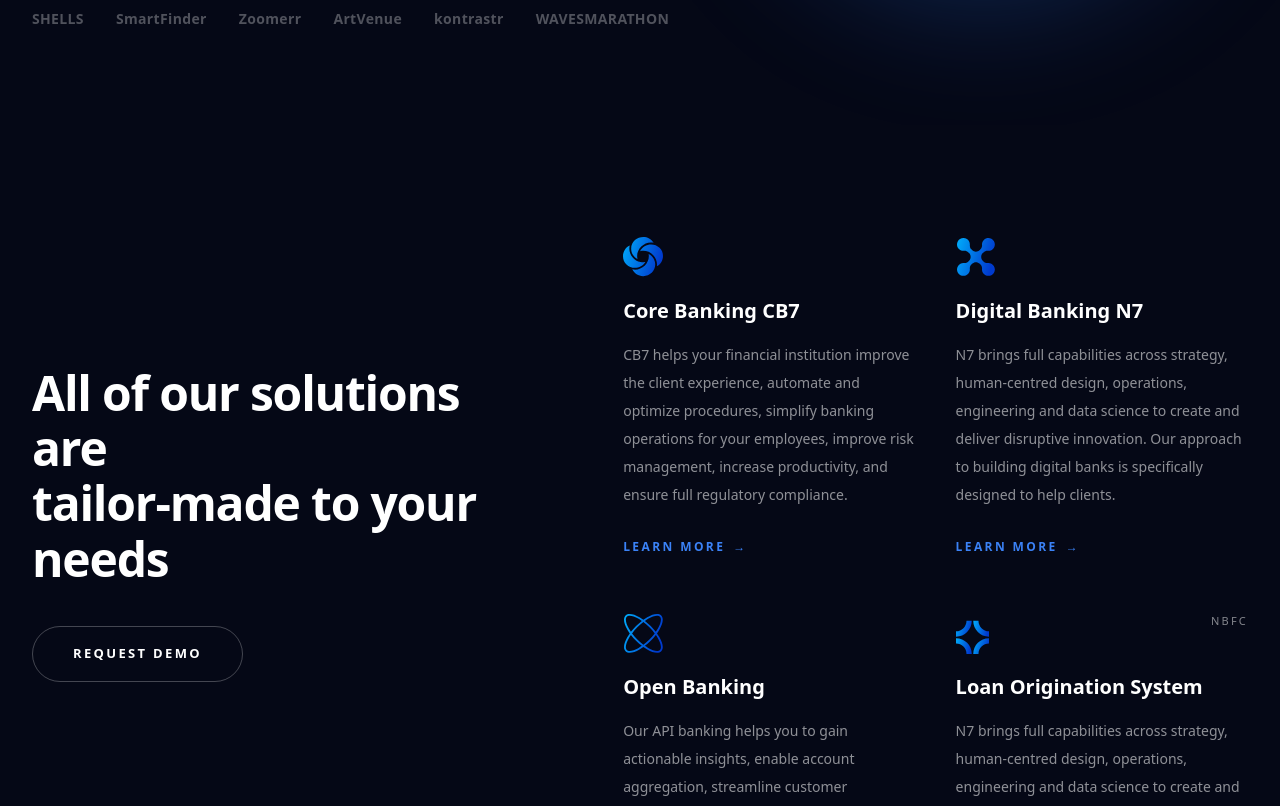
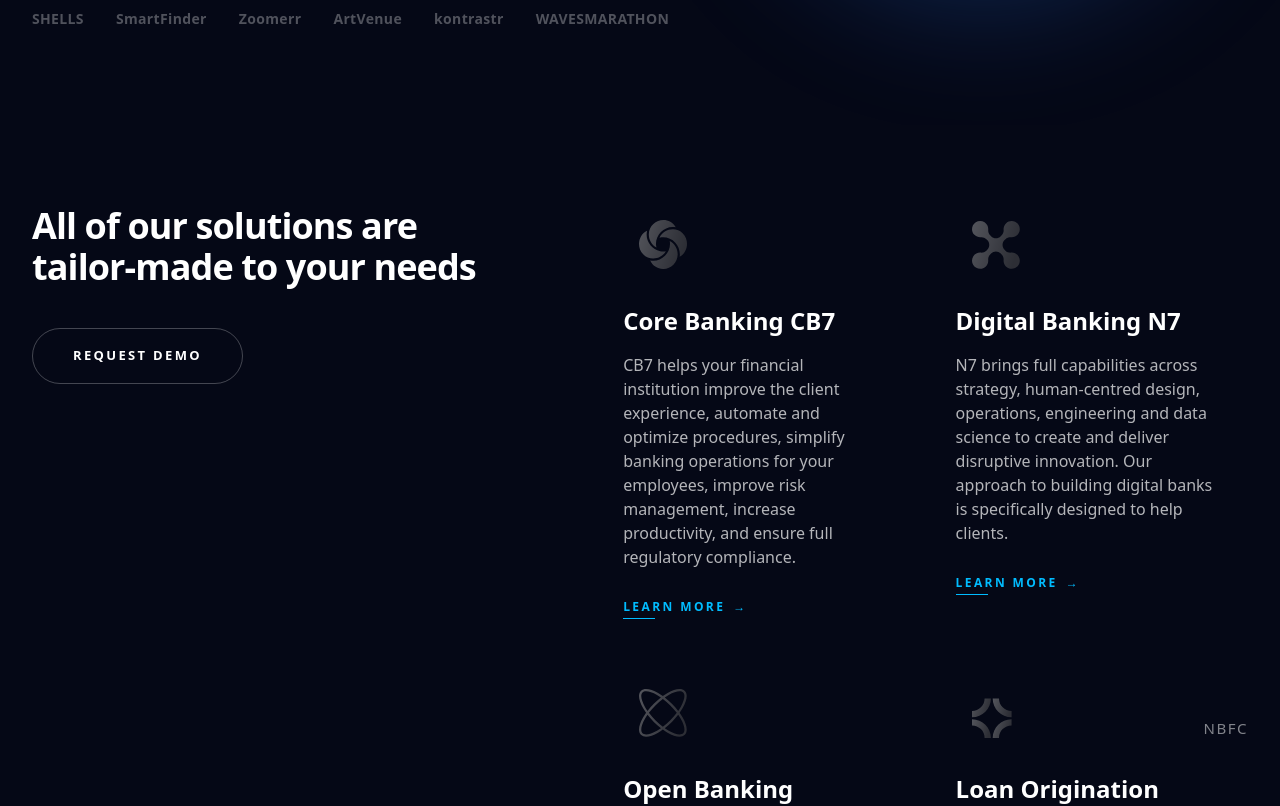
Before and after one commit to anupyadav-dev/n7-frontend-assignment, a Next.js app: page / in a window 1280 px wide. Shown: the part 700-1506 px from the top of the page. Built offline with nearby package versions, Linux system fonts and the light colour scheme.

Commit message:
feat(ui): refine solutions section styling and improve learn more interactions

```diff
--- a/src/app/globals.css
+++ b/src/app/globals.css
@@ -7,10 +7,10 @@
    ============================================================ */
 @theme {
   /* ---- Brand ---- */
-  --color-bg: #050816;
+  --color-bg: #000d12;
   --color-bg-light: #f3f6fc;
   --color-surface: rgb(255 255 255 / 0.04);
-  --color-surface-border: rgb(255 255 255 / 0.10);
+  --color-surface-border: rgb(255 255 255 / 0.1);
 
   --color-brand-500: #3b82f6;
   --color-brand-600: #2563eb;
@@ -19,24 +19,24 @@
 
   /* ---- Text ---- */
   --color-text-primary: #ffffff;
-  --color-text-secondary: rgb(255 255 255 / 0.60);
-  --color-text-muted: rgb(255 255 255 / 0.40);
+  --color-text-secondary: rgb(255 255 255 / 0.6);
+  --color-text-muted: rgb(255 255 255 / 0.4);
 
   --color-text-primary-light: #0f172a;
   --color-text-secondary-light: #475569;
 
   /* ---- Type scale ---- */
-  --text-display-xl: 5rem;       /* 80px — Hero */
-  --text-display-lg: 4rem;       /* 64px — large section H2 */
-  --text-display-md: 3rem;       /* 48px — section H2 */
-  --text-display-sm: 2.25rem;    /* 36px — sub-section */
+  --text-display-xl: 5rem; /* 80px — Hero */
+  --text-display-lg: 4rem; /* 64px — large section H2 */
+  --text-display-md: 3rem; /* 48px — section H2 */
+  --text-display-sm: 2.25rem; /* 36px — sub-section */
 
   /* ---- Easing tokens ---- */
   --ease-apple: cubic-bezier(0.22, 1, 0.36, 1);
 
   /* ---- Section paddings ---- */
-  --space-section-y: 6rem;       /* 96px — base */
-  --space-section-y-lg: 9rem;    /* 144px — large screens */
+  --space-section-y: 6rem; /* 96px — base */
+  --space-section-y-lg: 9rem; /* 144px — large screens */
 }
 
 /* ============================================================
@@ -47,7 +47,9 @@ html {
 }
 
 @media (prefers-reduced-motion: reduce) {
-  html { scroll-behavior: auto; }
+  html {
+    scroll-behavior: auto;
+  }
   *,
   *::before,
   *::after {
@@ -59,7 +61,11 @@ html {
 
 body {
   background:
-    radial-gradient(ellipse 60% 50% at 50% 0%, rgb(59 130 246 / 0.18), transparent 70%),
+    radial-gradient(
+      ellipse 60% 50% at 50% 0%,
+      rgb(59 130 246 / 0.18),
+      transparent 70%
+    ),
     var(--color-bg);
   color: var(--color-text-primary);
   -webkit-font-smoothing: antialiased;
@@ -70,12 +76,21 @@ body {
    Marquee — used by MarqueeStrip (Phase 4)
    ============================================================ */
 @keyframes marquee {
-  from { transform: translateX(0); }
-  to   { transform: translateX(-50%); }
+  from {
+    transform: translateX(0);
+  }
+  to {
+    transform: translateX(-50%);
+  }
 }
 
 /* ============================================================
    Utility: hide scrollbar (carousels)
    ============================================================ */
-.no-scrollbar::-webkit-scrollbar { display: none; }
-.no-scrollbar { scrollbar-width: none; -ms-overflow-style: none; }
+.no-scrollbar::-webkit-scrollbar {
+  display: none;
+}
+.no-scrollbar {
+  scrollbar-width: none;
+  -ms-overflow-style: none;
+}
--- a/src/components/sections/Solutions/SolutionCard.tsx
+++ b/src/components/sections/Solutions/SolutionCard.tsx
@@ -11,25 +11,27 @@ export default function SolutionCard({ solution }: Props) {
   return (
     <article className="group relative flex flex-col">
       <div className="flex items-start justify-between">
-        <div className="flex h-10 w-10 items-center justify-center">
+        <div className="flex h-20 w-20 items-center justify-center">
           <Image
             src={icon}
             alt=""
             aria-hidden
-            width={36}
-            height={36}
-            className="h-auto w-auto object-contain"
+            width={48}
+            height={48}
+            className="object-contain opacity-50 grayscale brightness-125 contrast-75"
           />
         </div>
         {tag && (
-          <span className="text-[11px] font-medium uppercase tracking-[0.2em] text-white/50">
+          <span className="relative top-11 text-[15px] font-medium uppercase tracking-[0.1em] text-white/50">
             {tag}
           </span>
         )}
       </div>
 
-      <h3 className="mt-5 text-xl font-semibold text-white">{title}</h3>
-      <p className="mt-4 text-sm leading-7 text-white/55">{description}</p>
+      <h3 className="mt-5 text-2xl font-semibold text-white">{title}</h3>
+      <p className="mt-4 max-w-[240px] lg:max-w-[260px] text-[1rem] leading-6 text-white/70">
+        {description}
+      </p>
 
       <div className="mt-6">
         <LearnMoreLink href={href} />
--- a/src/components/sections/Solutions/Solutions.tsx
+++ b/src/components/sections/Solutions/Solutions.tsx
@@ -10,7 +10,7 @@ export default function Solutions() {
   return (
     <section
       id="solutions"
-      className="relative overflow-hidden bg-[#050816] py-20 text-white lg:py-28"
+      className="relative overflow-hidden bg-[#050816] py-12 text-white lg:py-20"
     >
       <div className="mx-auto max-w-7xl px-6 lg:px-8">
         <div className="grid grid-cols-1 gap-16 lg:grid-cols-[0.9fr_1.1fr] lg:gap-20">
@@ -20,9 +20,9 @@ export default function Solutions() {
             whileInView={{ opacity: 1, y: 0 }}
             viewport={{ once: true, margin: "-100px" }}
             transition={{ duration: 0.7, ease: [0.22, 1, 0.36, 1] }}
-            className="flex flex-col items-start lg:sticky lg:top-32 lg:self-start"
+            className="flex flex-col items-start lg:sticky lg:top-0"
           >
-            <h2 className="max-w-md text-4xl font-semibold leading-[1.15] tracking-tight text-white sm:text-5xl">
+            <h2 className="max-w-md text-8xl font-semibold leading-[1.15] tracking-tight text-white sm:text-4xl">
               All of our solutions are
               <br />
               tailor-made to your needs
--- a/src/components/ui/LearnMoreLink.tsx
+++ b/src/components/ui/LearnMoreLink.tsx
@@ -12,15 +12,15 @@ export default function LearnMoreLink({
   return (
     <Link
       href={href}
-      className="group inline-flex items-center gap-2 text-xs font-semibold uppercase tracking-[0.2em] text-[#3B82F6] underline-offset-8 transition-colors hover:text-[#93C5FD] hover:underline"
+      className="inline-flex w-fit items-center gap-2 text-xs font-semibold uppercase tracking-[0.2em] text-sky-400 transition-colors hover:text-sky-300"
     >
-      {label}
-      <span
-        aria-hidden
-        className="transition-transform duration-200 group-hover:translate-x-1"
-      >
-        →
+      <span className="group/learn relative inline-block">
+        {label}
+
+        <span className="absolute -bottom-1 left-0 h-[1px] w-8 bg-sky-400 transition-all duration-300 group-hover/learn:w-full" />
       </span>
+
+      <span aria-hidden>→</span>
     </Link>
   );
 }
```
